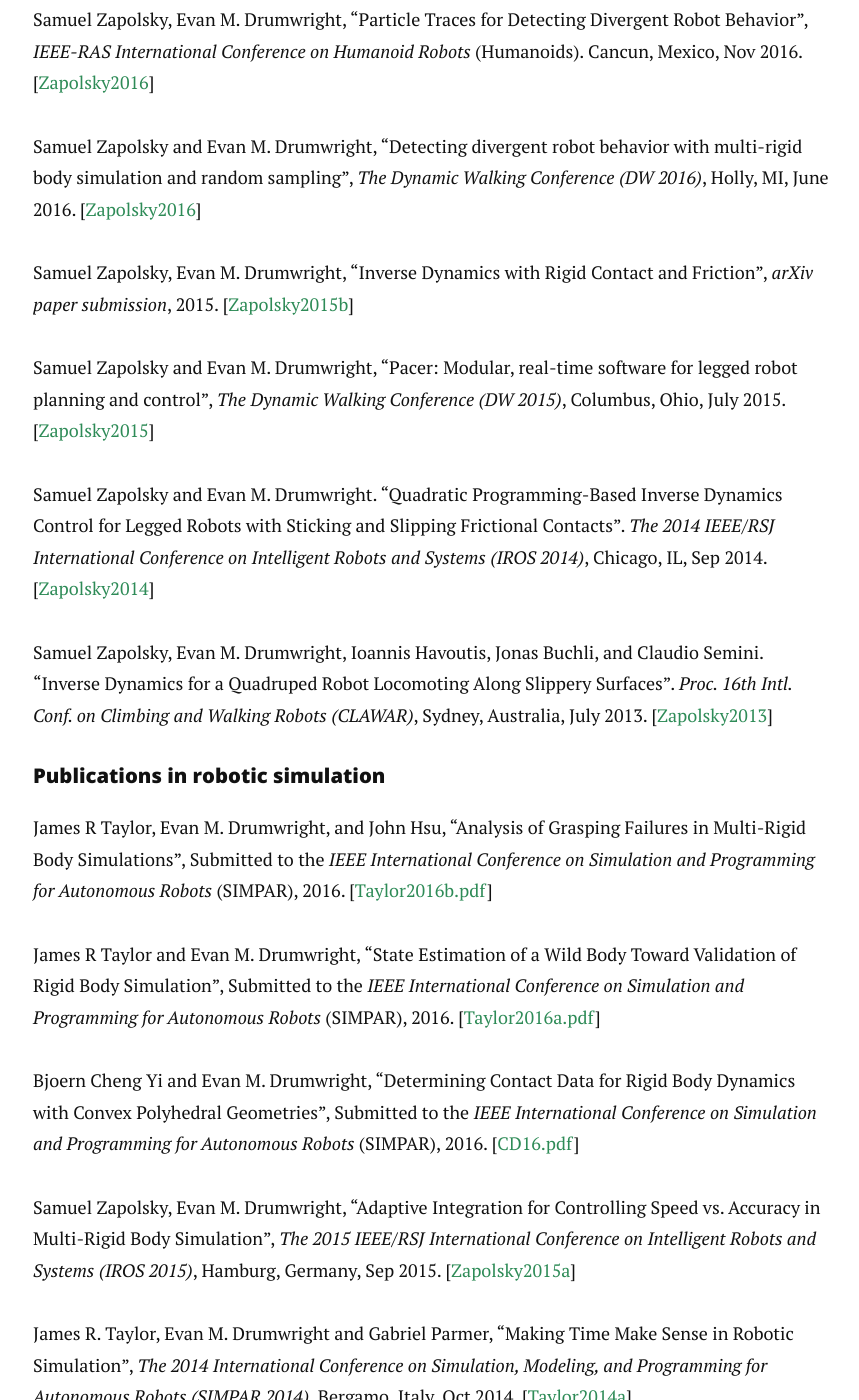
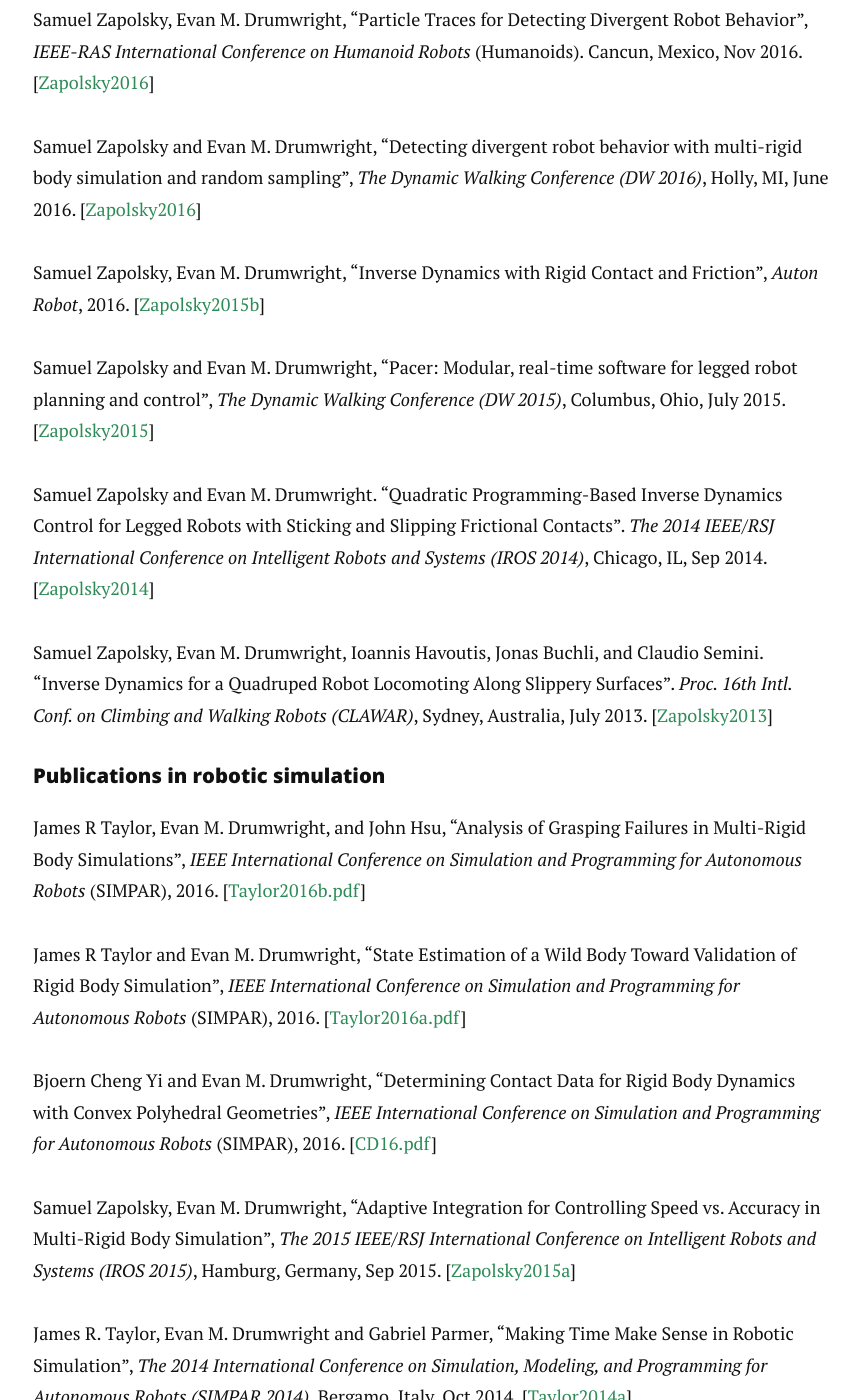
Before and after one commit to PositronicsLab/positronicslab.github.io, a Jekyll site: the page built from publications.md, in a window 1280 px wide and 1400 px high, scrolled down 544 px. Shown: the whole window, without its empty margins (207-1066 px from the left). Built offline with Jekyll 4.4.1, drawn with Linux system fonts in a browser that asks for light colours; nearby versions of some CDN libraries; some of the changed text lies outside the part shown.

Commit message:
updated papers (SIMPAR accepted & AURO accepted)

```diff
--- a/publications.md
+++ b/publications.md
@@ -5,13 +5,13 @@ title: Publications
 #### Publications in legged robotic locomotion
 Bradley Canaday, Samuel Zapolsky, Evan M. Drumwright, "Interactive, Iterative Robot Design", <i>IEEE International Conference on Robotics and Automation</i> (ICRA). Singapore, May 2017. [<a href="/assets/pdfs/CZD16.pdf">Canaday2016</a>]
 
-John Shepherd, Samuel Zapolsky, and Evan M. Drumwright, "Fast multi-body simulations of robots controlled with error feedback", Submitted to the <i>IEEE International Conference on Simulation and Programming for Autonomous Robots</i> (SIMPAR), 2016. [<a href="/assets/pdfs/SZD16.pdf">SZD16.pdf</a>]
+John Shepherd, Samuel Zapolsky, and Evan M. Drumwright, "Fast multi-body simulations of robots controlled with error feedback", <i>IEEE International Conference on Simulation and Programming for Autonomous Robots</i> (SIMPAR), 2016. [<a href="/assets/pdfs/SZD16.pdf">SZD16.pdf</a>]
 
 Samuel Zapolsky, Evan M. Drumwright, "Particle Traces for Detecting Divergent Robot Behavior", <i>IEEE-RAS International Conference on Humanoid Robots</i> (Humanoids). Cancun, Mexico, Nov 2016. [<a href="/assets/pdfs/ZD16.pdf">Zapolsky2016</a>]
 
 Samuel Zapolsky and  Evan M. Drumwright, "Detecting divergent robot behavior with multi-rigid body simulation and random sampling", <i>The Dynamic Walking Conference (DW 2016)</i>, Holly, MI, June 2016. [<a href="http://robotics.gwu.edu/positronics/wp-content/uploads/2016/06/Zapolsky_2016_DW.pdf">Zapolsky2016</a>]
 
-Samuel Zapolsky, Evan M. Drumwright, "Inverse Dynamics with Rigid Contact and Friction", <i>arXiv paper submission</i>, 2015. [<a href="/assets/pdfs/inverse-dynamics.pdf">Zapolsky2015b</a>]
+Samuel Zapolsky, Evan M. Drumwright, "Inverse Dynamics with Rigid Contact and Friction", <i>Auton Robot</i>, 2016. [<a href="/assets/pdfs/inverse-dynamics.pdf">Zapolsky2015b</a>]
 
 Samuel Zapolsky and  Evan M. Drumwright, "Pacer: Modular, real-time software for legged robot planning and control", <i>The Dynamic Walking Conference (DW 2015)</i>, Columbus, Ohio, July 2015. [<a href="http://robotics.gwu.edu/positronics/wp-content/uploads/2014/08/Zapolsky_2015_DW.pdf">Zapolsky2015</a>]
 
@@ -21,11 +21,11 @@ Samuel Zapolsky, Evan M. Drumwright, Ioannis Havoutis, Jonas Buchli, and Claudio
 
 
 #### Publications in robotic simulation
-James R Taylor, Evan M. Drumwright, and John Hsu, "Analysis of Grasping Failures in Multi-Rigid Body Simulations", Submitted to the <i>IEEE International Conference on Simulation and Programming for Autonomous Robots</i> (SIMPAR), 2016. [<a href="/assets/pdfs/simpar-2016-grasping.pdf">Taylor2016b.pdf</a>]
+James R Taylor, Evan M. Drumwright, and John Hsu, "Analysis of Grasping Failures in Multi-Rigid Body Simulations", <i>IEEE International Conference on Simulation and Programming for Autonomous Robots</i> (SIMPAR), 2016. [<a href="/assets/pdfs/simpar-2016-grasping.pdf">Taylor2016b.pdf</a>]
 
-James R Taylor and Evan M. Drumwright, "State Estimation of a Wild Body Toward Validation of Rigid Body Simulation", Submitted to the <i>IEEE International Conference on Simulation and Programming for Autonomous Robots</i> (SIMPAR), 2016. [<a href="/assets/pdfs/simpar-2016-wb.pdf">Taylor2016a.pdf</a>]
+James R Taylor and Evan M. Drumwright, "State Estimation of a Wild Body Toward Validation of Rigid Body Simulation", <i>IEEE International Conference on Simulation and Programming for Autonomous Robots</i> (SIMPAR), 2016. [<a href="/assets/pdfs/simpar-2016-wb.pdf">Taylor2016a.pdf</a>]
 
-Bjoern Cheng Yi and Evan M. Drumwright, "Determining Contact Data for Rigid Body Dynamics with Convex Polyhedral Geometries", Submitted to the <i>IEEE International Conference on Simulation and Programming for Autonomous Robots</i> (SIMPAR), 2016. [<a href="/assets/pdfs/CD16.pdf">CD16.pdf</a>]
+Bjoern Cheng Yi and Evan M. Drumwright, "Determining Contact Data for Rigid Body Dynamics with Convex Polyhedral Geometries", <i>IEEE International Conference on Simulation and Programming for Autonomous Robots</i> (SIMPAR), 2016. [<a href="/assets/pdfs/CD16.pdf">CD16.pdf</a>]
 
 Samuel Zapolsky, Evan M. Drumwright, "Adaptive Integration for Controlling Speed vs. Accuracy in Multi-Rigid Body Simulation", <i>The 2015 IEEE/RSJ International Conference on Intelligent Robots and Systems (IROS 2015)</i>, Hamburg, Germany, Sep 2015. [<a href="http://robotics.gwu.edu/positronics/wp-content/uploads/2014/08/IROS2015-Zapolsky.pdf">Zapolsky2015a</a>]
 
```
Also changed, not shown: 1 other file.
